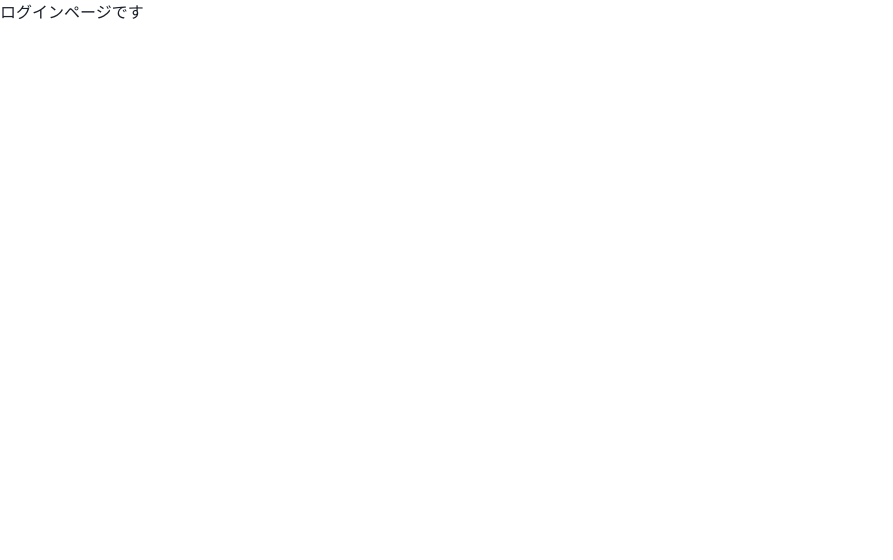
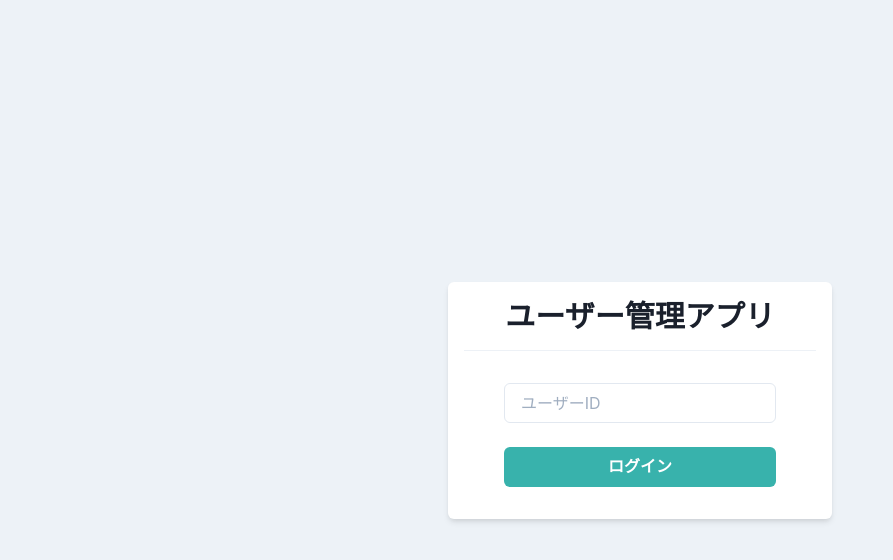
Before and after one commit to shuhei-T/react-intermediate-practice-app, a React (Create React App) app: page / in a window 1280 px wide. Shown: the top 560 px of the page, without its empty margins (0-893 px from the left). Built offline with nearby package versions, Linux system fonts and the light colour scheme.

Commit message:
ログイン画面の作成

```diff
--- a/src/components/pages/Login.tsx
+++ b/src/components/pages/Login.tsx
@@ -1,5 +1,29 @@
-import { memo, VFC } from 'react'
+import { memo, VFC } from 'react';
+import {
+  Divider,
+  Button,
+  Flex,
+  Heading,
+  Box,
+  Input,
+  Stack,
+} from '@chakra-ui/react';
 
 export const Login: VFC = memo(() => {
-  return <p>ログインページです</p>
-})
+  return (
+    <Flex align="center" justify="center" height="100vh">
+      <Box bg="white" w="sm" p={4} borderRadius="md" shadow="md">
+        <Heading as="h1" size="lg" textAlign="center">
+          ユーザー管理アプリ
+        </Heading>
+        <Divider my={4} />
+        <Stack spacing={6} py={4} px={10}>
+          <Input placeholder="ユーザーID" />
+          <Button bg="teal.400" color="white" _hover={{ opacity: 0.8 }}>
+            ログイン
+          </Button>
+        </Stack>
+      </Box>
+    </Flex>
+  );
+});
--- a/src/theme/theme.ts
+++ b/src/theme/theme.ts
@@ -1,7 +1,7 @@
-import { extendTheme } from '@chakra-ui/react'
+import { extendTheme } from '@chakra-ui/react';
 
 const theme = extendTheme({
-  styeles: {
+  styles: {
     global: {
       body: {
         backgroundColor: 'gray.100',
@@ -9,5 +9,5 @@
       },
     },
   },
-})
-export default theme
+});
+export default theme;
```
